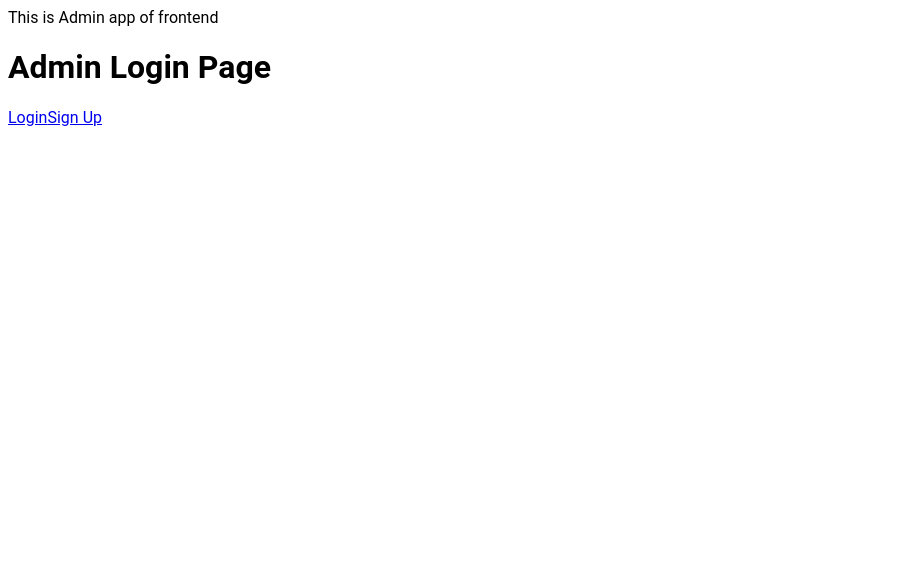
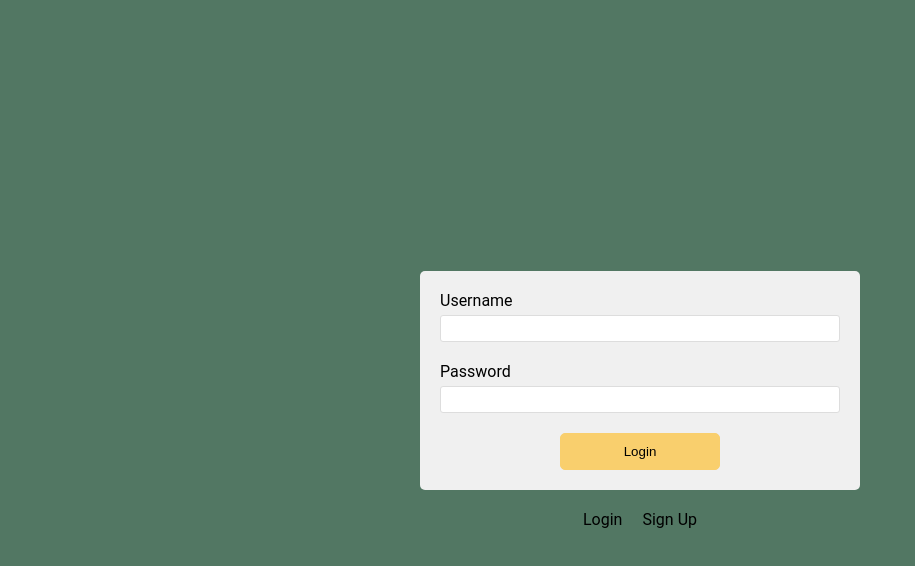
Before and after one commit to jayplus-app/jayplus-frontend, a Next.js app: page /admin/login in a window 1280 px wide. Shown: the top 566 px of the page, without its empty margins (0-915 px from the left). Built offline with nearby package versions, Linux system fonts and the light colour scheme.

Commit message:
admin login page style added

```diff
--- a/app/(customer)/layout.tsx
+++ b/app/(customer)/layout.tsx
@@ -14,7 +14,7 @@ export default function RootLayout({
 }) {
   return (
     <StyleProvider>
-      <html lang='en'>
+      <html>
         <body id='customer'>{children}</body>
       </html>
     </StyleProvider>
--- a/app/admin/(auth)/layout.tsx
+++ b/app/admin/(auth)/layout.tsx
@@ -6,14 +6,14 @@ export default function AdminAuthLayout({
   children: React.ReactNode
 }) {
   return (
-    <html>
-      <body>
+    <div id='admin-auth-layout'>
+      <div id='admin-auth-card'>
         {children}
-        <div>
+        <div id='auth-page-links'>
           <Link href='/admin/login'>Login</Link>
           <Link href='/admin/sign-up'>Sign Up</Link>
         </div>
-      </body>
-    </html>
+      </div>
+    </div>
   )
 }
--- a/app/admin/(auth)/login/page.tsx
+++ b/app/admin/(auth)/login/page.tsx
@@ -1,7 +1,21 @@
+import Button from 'ui/button/button'
+
 export default function AdminLoginPage() {
   return (
-    <div>
-      <h1>Admin Login Page</h1>
+    <div id='admin-login-page'>
+      <form id='login-form'>
+        <div className='form-group'>
+          <label htmlFor='username'>Username</label>
+          <input type='email' id='email' name='email' />
+        </div>
+        <div className='form-group'>
+          <label htmlFor='password'>Password</label>
+          <input type='password' id='password' name='password' />
+        </div>
+        <div className='form-button'>
+          <Button type='submit'>Login</Button>
+        </div>
+      </form>
     </div>
   )
 }
--- a/app/admin/layout.tsx
+++ b/app/admin/layout.tsx
@@ -13,10 +13,7 @@ export default function RootLayout({
 }) {
   return (
     <html>
-      <body>
-        <nav>This is Admin app of frontend</nav>
-        {children}
-      </body>
+      <body id='admin'>{children}</body>
     </html>
   )
 }
--- a/app/globals.css
+++ b/app/globals.css
@@ -13,7 +13,36 @@ body {
   color: black;
 }
 
+body#admin {
+  margin: 0;
+}
+
 /* LAYOUTS */
+/* /(admin)/(auth)/layout.tsx */
+#admin-auth-layout #admin-auth-card {
+  display: flex;
+  flex-direction: column;
+  justify-content: center;
+  height: 100svh;
+  background-color: var(--complementary-color-2);
+}
+
+#admin-auth-layout #admin-auth-card #auth-page-links {
+  display: flex;
+  justify-content: center;
+  gap: 20px;
+  margin-top: 20px;
+}
+
+#admin-auth-layout #admin-auth-card #auth-page-links a {
+  text-decoration: none;
+  color: black;
+  transition: 200ms;
+}
+
+#admin-auth-layout #admin-auth-card #auth-page-links a:hover {
+  font-weight: bold;
+}
 
 /* PAGES */
 /* /(customer)/booking/selection/page.tsx */
@@ -88,6 +117,54 @@ body {
 }
 
 #customer #booking #payment-success-page .back-to-booking-button:hover {
+  background-color: var(--secondary-color-2);
+  border: 1px solid var(--secondary-color-2);
+}
+
+/* /(admin)/(auth)/login/page.tsx */
+#admin-login-page {
+  width: 100%;
+  display: flex;
+  justify-content: center;
+}
+#admin-login-page #login-form {
+  background-color: var(--primary-color-1);
+  padding: 20px;
+  width: 80%;
+  max-width: 400px;
+  border-radius: 5px;
+}
+
+#admin-login-page #login-form .form-group {
+  display: flex;
+  flex-direction: column;
+  margin-bottom: 20px;
+}
+
+#admin-login-page #login-form .form-group input {
+  width: 100%;
+  padding: 5px;
+  border: 1px solid var(--primary-color-2);
+  border-radius: 3px;
+  margin-top: 5px;
+  box-sizing: border-box;
+}
+
+#admin-login-page #login-form .form-button {
+  text-align: center;
+}
+
+#admin-login-page #login-form .form-button button[type='submit'] {
+  background-color: var(--secondary-color-1);
+  border: 1px solid var(--secondary-color-1);
+  border-radius: 5px;
+  padding: 10px;
+  width: 160px;
+  cursor: pointer;
+  transition: 200ms;
+}
+
+#admin-login-page #login-form .form-button button[type='submit']:hover {
   background-color: var(--secondary-color-2);
   border: 1px solid var(--secondary-color-2);
 }
```
